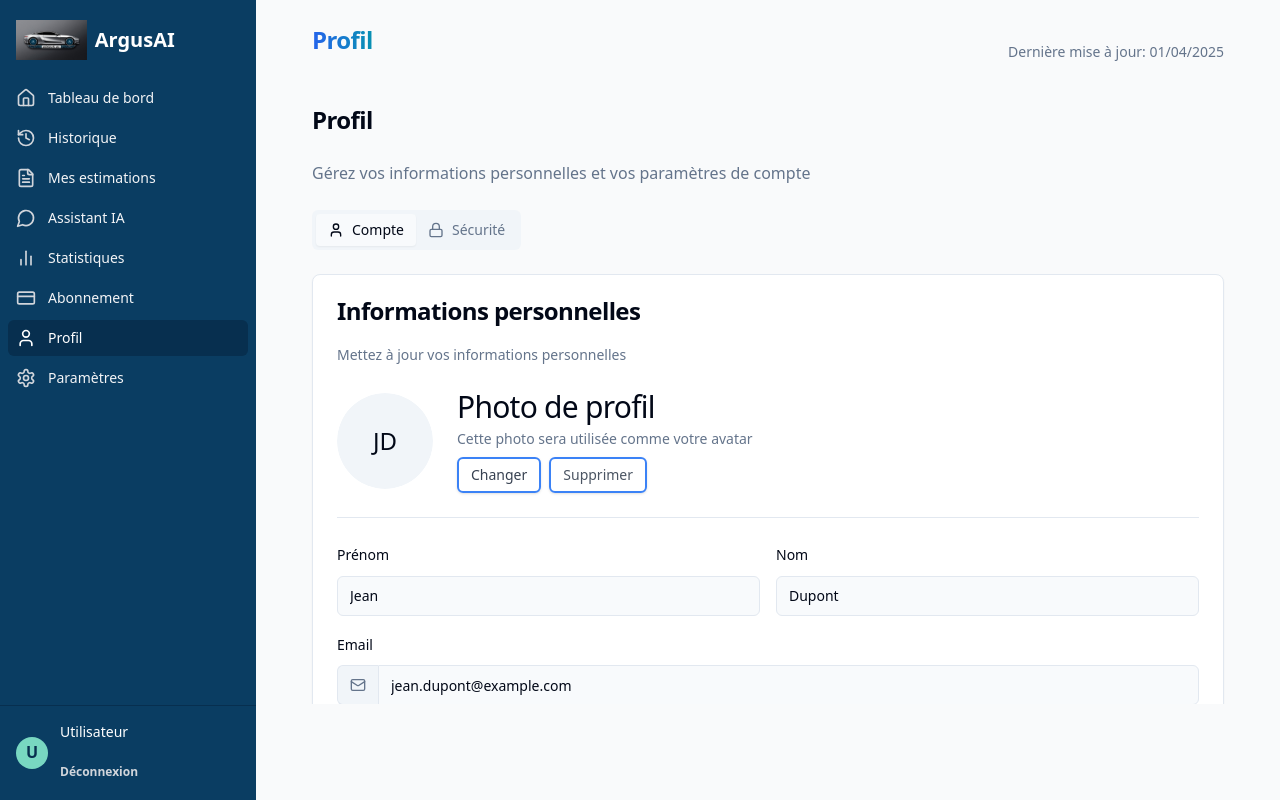
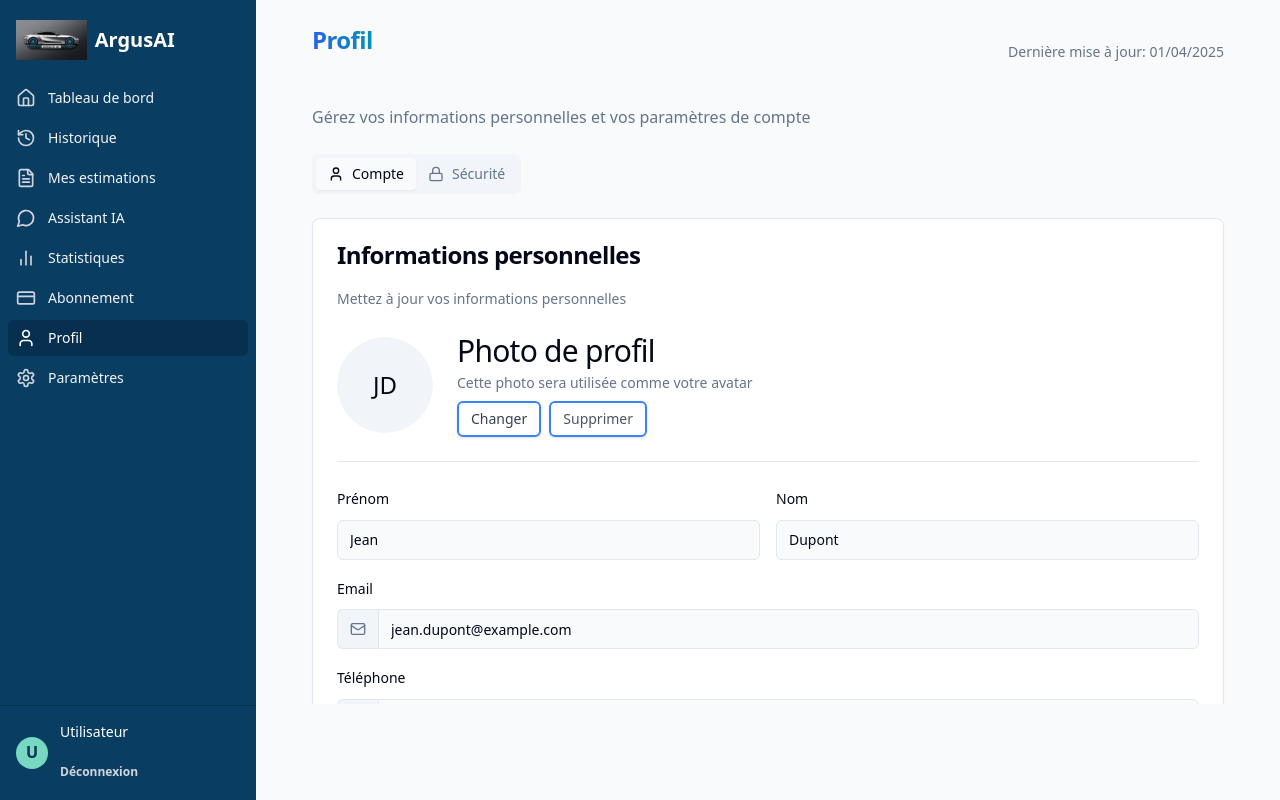
Before and after one commit to PamellaCode/platewise-insight, a React (Vite) app: page /dashboard/profile in a window 1280 px wide. Built offline with nearby package versions, Linux system fonts and the light colour scheme.

Commit message:
Visual edit in Lovable
Edited UI in Lovable

```diff
--- a/src/components/dashboard/ProfileTab.tsx
+++ b/src/components/dashboard/ProfileTab.tsx
@@ -67,7 +67,7 @@ const ProfileTab = () => {
   }
   return <div className="space-y-6">
       <div>
-        <h1 className="text-2xl font-bold">Profil</h1>
+
         <p className="text-muted-foreground">
           Gérez vos informations personnelles et vos paramètres de compte
         </p>
```
